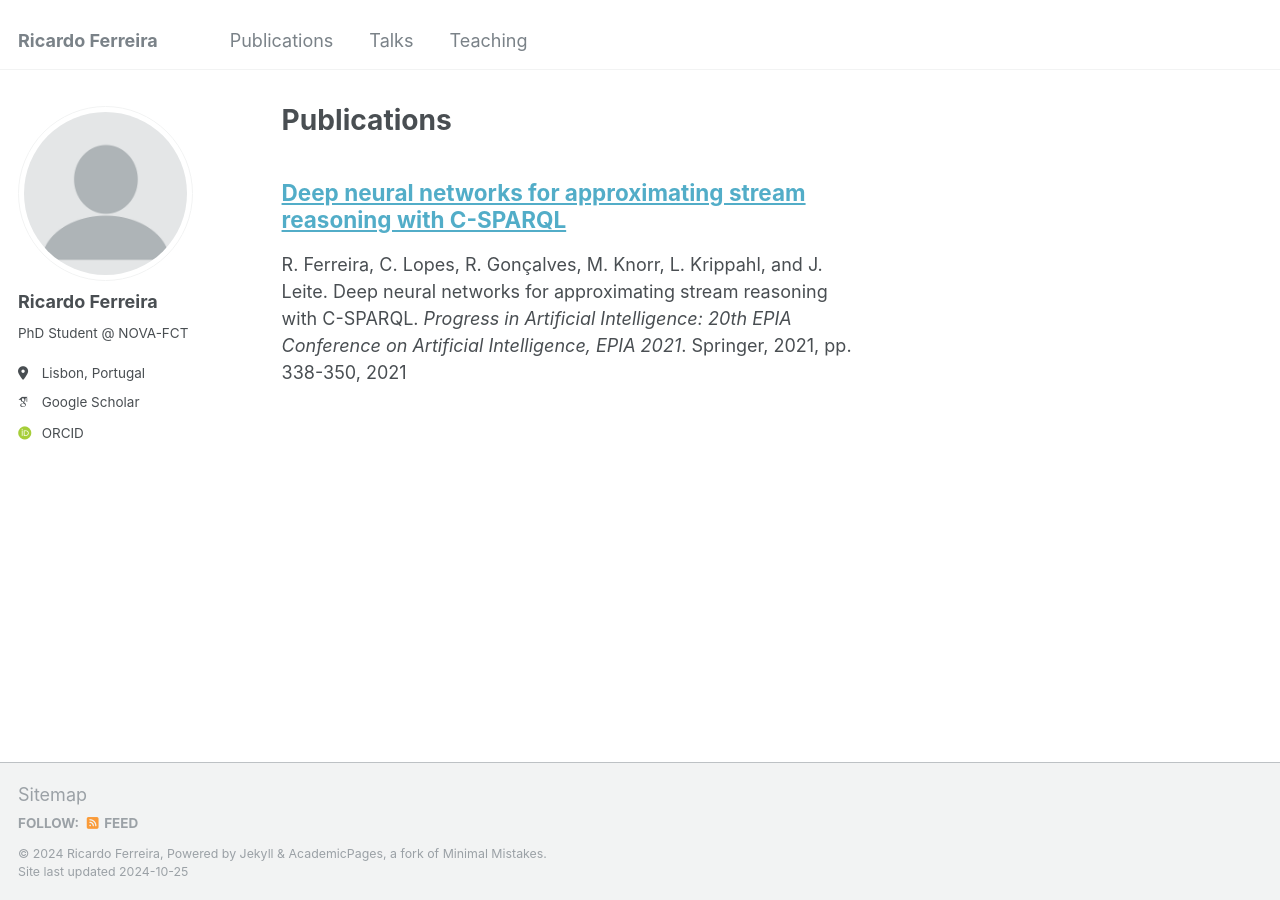
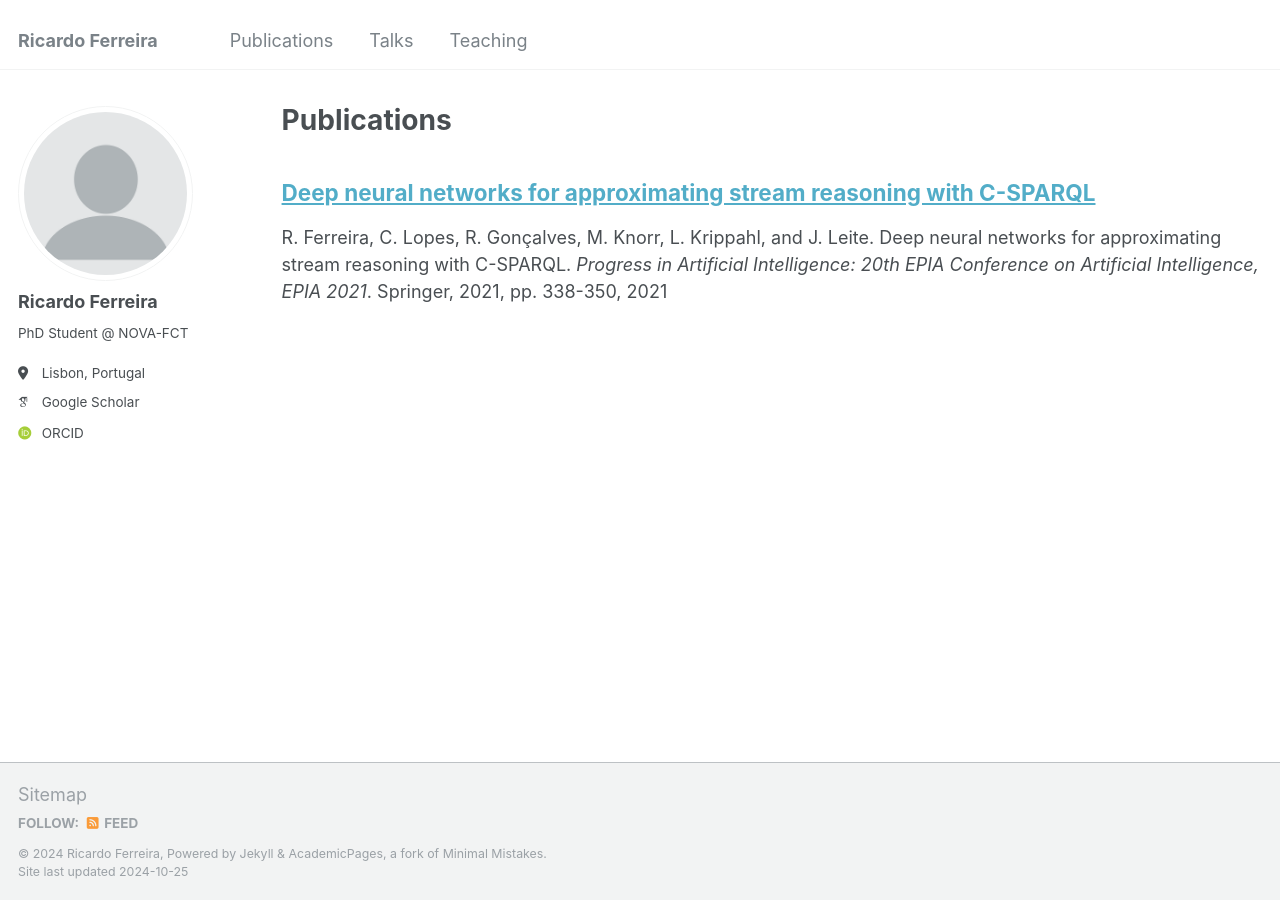
Before and after one commit to ricardojnf/ricardojnf.github.io, a Jekyll site: the page built from _pages/publications.md, in a window 1280 px wide. Built offline with Jekyll 4.4.1, drawn with Linux system fonts in a browser that asks for light colours; some web fonts are replaced.

Commit message:
Update _variables.scss

```diff
--- a/_sass/_variables.scss
+++ b/_sass/_variables.scss
@@ -132,9 +132,9 @@ $x-large                    : 1280px !default;
    Grid
    ========================================================================== */
 
-$right-sidebar-width-narrow : 200px !default;
-$right-sidebar-width        : 300px !default;
-$right-sidebar-width-wide   : 400px !default;
+$right-sidebar-width-narrow : 0px;
+$right-sidebar-width        : 0px;
+$right-sidebar-width-wide   : 0px;
 
 $susy: (
   columns: 12,
```
